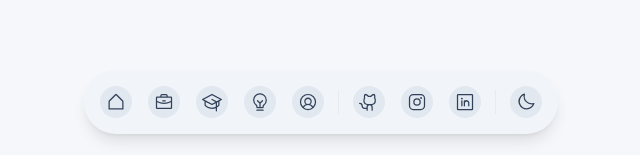
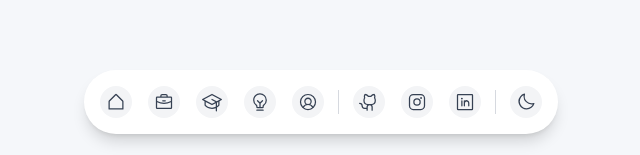
Before and after one commit to imdhruv99/Portfolio-FrontEnd, a Next.js app: page / in a window 1280 px wide. Shown: the part 642-797 px from the top of the page, without its empty margins (319-959 px from the left). Built offline with nearby package versions, Linux system fonts and the light colour scheme.

Commit message:
[UPDATED] now all screen size supports all icons

```diff
--- a/src/components/Navbar/index.tsx
+++ b/src/components/Navbar/index.tsx
@@ -69,7 +69,7 @@ const Navbar = () => {
     // Filter out some items for mobile to prevent overcrowding
     const displayNavItems = mobileView
         ? navItems.filter(item =>
-            ['home', 'experience', 'projects', 'contact', 'separator-1', 'github', 'theme'].includes(item.id))
+            ['home', 'experience', 'projects', 'education', 'contact', 'separator-1', 'github', 'linkedin', 'instagram', 'separator-2','theme'].includes(item.id))
         : navItems;
 
     const resetIcons = (index: number) => {
@@ -152,14 +152,14 @@ const Navbar = () => {
             <nav
                 ref={navRef}
                 className={`flex items-center justify-center ${mobileView ? 'gap-0.5' : 'gap-1 sm:gap-1.5 lg:gap-2'} p-1 sm:p-1.5 lg:p-3 rounded-full theme-transition ${
-                    isDarkTheme ? 'bg-gray-900 shadow-lg shadow-black/30' : 'bg-slate-100 shadow-lg shadow-black/10'
+                    isDarkTheme ? 'bg-gray-900 shadow-lg shadow-black/30' : 'bg-white shadow-lg shadow-black/15'
                 }`}
             >
                 {displayNavItems.map((item, index) =>
                     item.type === 'separator' ? (
                         <div
                             key={item.id}
-                            className={`w-px h-4 sm:h-5 lg:h-6 bg-gray-300 dark:bg-gray-500 my-auto mx-0.5 sm:mx-0.5 opacity-30 theme-transition ${
+                            className={`w-px h-4 sm:h-5 lg:h-6 bg-gray-400 dark:bg-gray-600 my-auto mx-0.5 sm:mx-0.5 opacity-40 theme-transition ${
                                 mobileView ? 'mx-0' : ''
                             }`}
                         />
@@ -199,12 +199,12 @@ const Navbar = () => {
                                             ? 'w-7 h-7'
                                             : 'w-6 h-6 sm:w-7 sm:h-7 lg:w-8 lg:h-8'
                                         } ${
-                                        isDarkTheme ? 'bg-gray-800 hover:bg-gray-700' : 'bg-slate-200 hover:bg-slate-300'
+                                        isDarkTheme ? 'bg-gray-800 hover:bg-gray-700' : 'bg-gray-100 hover:bg-gray-200'
                                     }`}>
                                         {item.icon && (
                                             <item.icon
                                                 className={`theme-transition ${
-                                                    isDarkTheme ? 'text-gray-200' : 'text-slate-700'
+                                                    isDarkTheme ? 'text-gray-200' : 'text-gray-700'
                                                 }`}
                                                 size={mobileView ? 18 : 20}
                                             />
@@ -218,7 +218,7 @@ const Navbar = () => {
                                             ? 'w-7 h-7'
                                             : 'w-6 h-6 sm:w-7 sm:h-7 lg:w-8 lg:h-8'
                                         } ${
-                                        isDarkTheme ? 'bg-gray-800 hover:bg-gray-700' : 'bg-slate-200 hover:bg-slate-300'
+                                        isDarkTheme ? 'bg-gray-800 hover:bg-gray-700' : 'bg-gray-100 hover:bg-gray-200'
                                     }`}
                                 >
                                     {item.id === 'theme' ? (
@@ -230,7 +230,7 @@ const Navbar = () => {
                                                 />
                                             ) : (
                                                 <Moon
-                                                    className="text-slate-700 theme-transition"
+                                                    className="text-gray-700 theme-transition"
                                                     size={mobileView ? 18 : 20}
                                                 />
                                             )}
@@ -238,7 +238,7 @@ const Navbar = () => {
                                     ) : item.icon ? (
                                         <item.icon
                                             className={`theme-transition ${
-                                                isDarkTheme ? 'text-gray-200' : 'text-slate-700'
+                                                isDarkTheme ? 'text-gray-200' : 'text-gray-700'
                                             }`}
                                             size={mobileView ? 18 : 20}
                                         />
@@ -247,13 +247,14 @@ const Navbar = () => {
                             )}
                             {showTooltip === item.id && !mobileView && (
                                 <div
-                                    className={`absolute top-[-1.75rem] sm:top-[-1.75rem] lg:top-[-2rem] left-1/2 transform -translate-x-1/2 theme-transition ${
-                                        isDarkTheme ? 'bg-gray-800 text-gray-200' : 'bg-slate-200 text-slate-800'
-                                    } px-2 py-1 rounded-lg text-xs whitespace-nowrap shadow-lg pointer-events-none
+                                    className={`absolute top-[-1.5rem] sm:top-[-1.5rem] lg:top-[-1.75rem] left-1/2 transform -translate-x-1/2 theme-transition ${
+                                        isDarkTheme ? 'bg-gray-800 text-gray-200' : 'bg-gray-100 text-gray-800'
+                                    } px-1.5 py-0.5 rounded text-xs whitespace-nowrap shadow-md pointer-events-none
                                     font-serif animate-fadeIn z-50`}
                                     style={{
                                         animation: 'fadeIn 0.2s ease-in-out forwards',
-                                        fontFamily: 'Cormorant Garamond, serif'
+                                        fontFamily: 'Cormorant Garamond, serif',
+                                        fontSize: '0.7rem'
                                     }}
                                 >
                                     {item.label}
```
